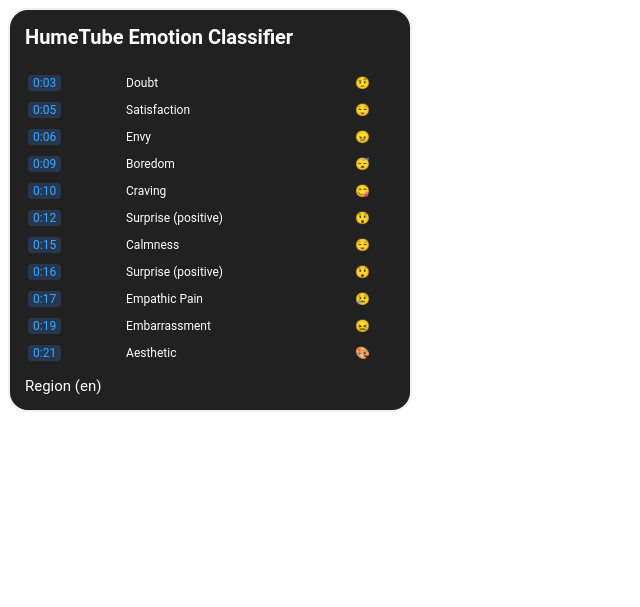
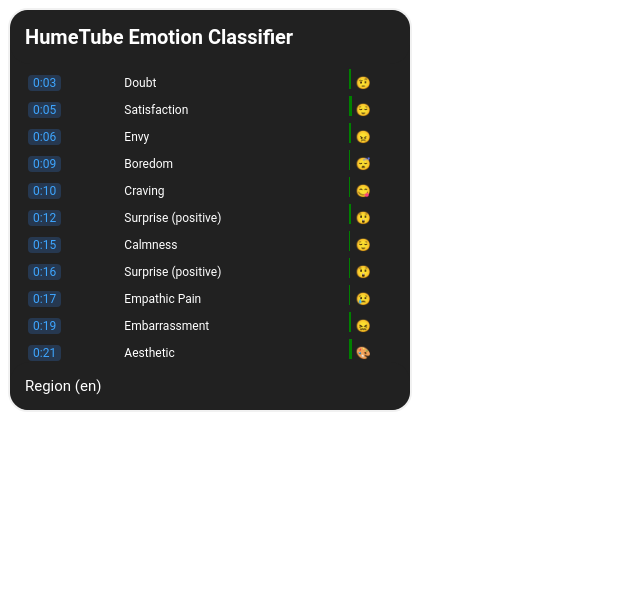
Before and after one commit to EthanThatOneKid/humetube, a browser extension: page html-experimentation/index.html in a window 1280 px wide. Shown: the whole page, without its empty margins (0-640 px from the left). Drawn offline with Linux system fonts and the light colour scheme.

Commit message:
wip bar
Co-Authored-By: Ethan Davidson <31261035+EthanThatOneKid@users.noreply.github.com>

```diff
--- a/html-experimentation/index.html
+++ b/html-experimentation/index.html
@@ -54,6 +54,7 @@
                 const cell1 = row.insertCell();
                 const cell2 = row.insertCell();
                 const cell3 = row.insertCell();
+                const cell4 = row.insertCell();
 
                 const anchor = document.createElement("a");
                 const url = new URL(window.location.href);
@@ -62,7 +63,14 @@
                 anchor.textContent = formatTime(emotion.timestamp);
                 cell1.appendChild(anchor);
                 cell2.textContent = emotion.name;
-                cell3.textContent = emotion.emoji;
+
+                // Create a colored bar to represent emotion intensity
+                const intensityBar = document.createElement("div");
+                intensityBar.style.width = `${emotion.amplitude * 100}%`; // Set the width based on amplitude
+                intensityBar.style.height = "20px";
+                intensityBar.style.backgroundColor = "green";
+                cell3.appendChild(intensityBar);
+                cell4.textContent = emotion.emoji;
 
                 anchor.style.textDecoration = "none";
                 anchor.style.color = "#3ea6ff";
@@ -77,7 +85,8 @@
                 });
                 cell1.style.paddingTop = "10px";
                 cell2.style.paddingTop = "10px";
-                cell3.style.paddingTop = "10px";
+                // cell3.style.paddingTop = "10px";
+                cell4.style.paddingTop = "10px";
             }
 
             container.appendChild(title);
```
